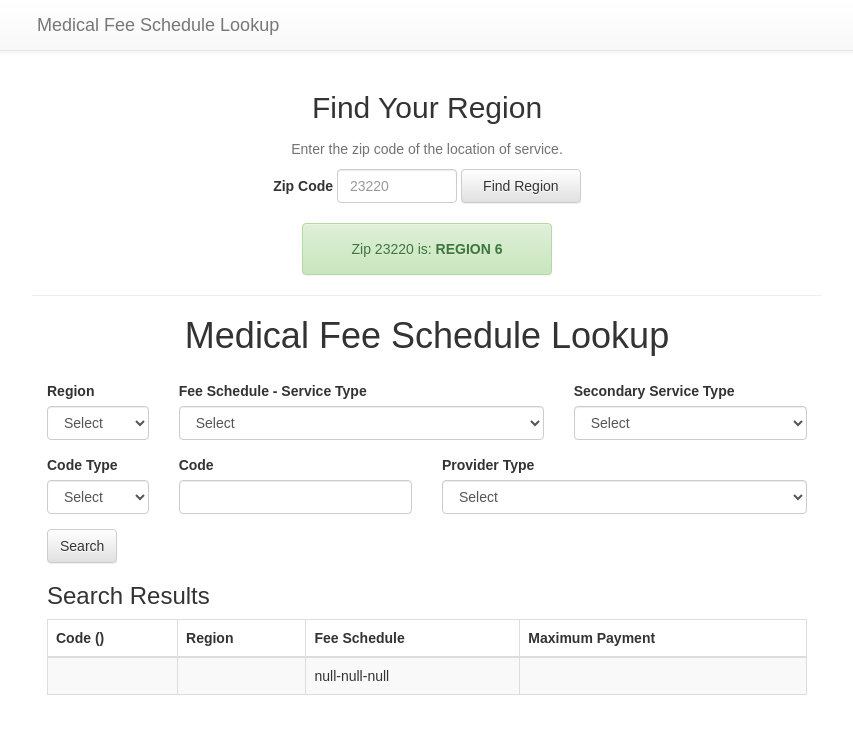
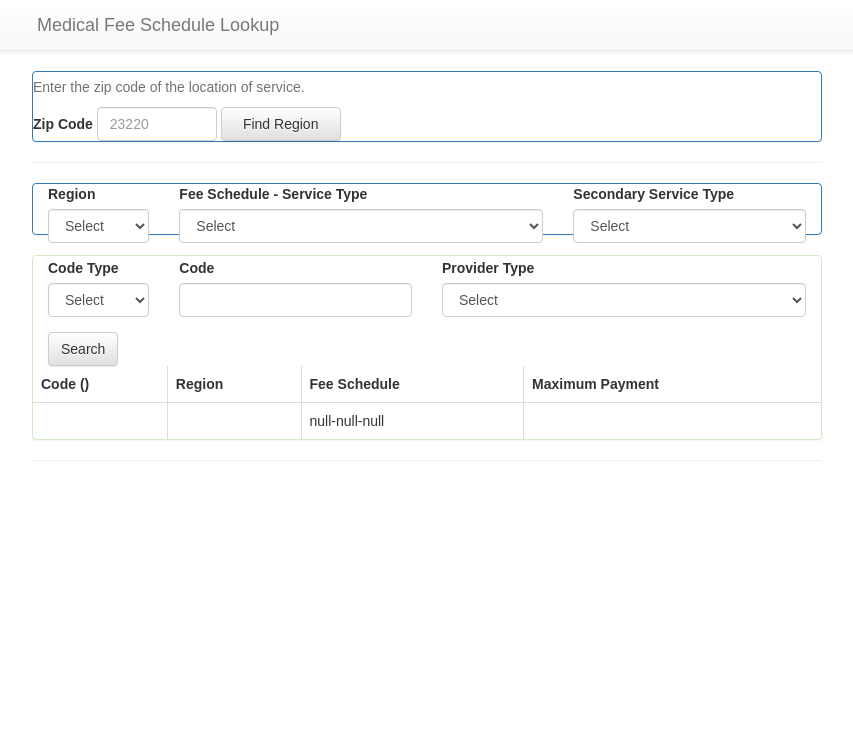
Before and after one commit to colbypainter/mfs-lookup, a React (Create React App) app: page / in a window 1280 px wide. Shown: the top 734 px of the page, without its empty margins (213-1066 px from the left). Built offline with nearby package versions, Linux system fonts and the light colour scheme.

Commit message:
panel styling

```diff
--- a/src/App.css
+++ b/src/App.css
@@ -14,10 +14,6 @@
   max-width: 800px;
 }
 
-.ZipLookup {
-  text-align: center;
-}
-
 #zip_input {
   width: 120px;
 }
@@ -32,11 +28,6 @@
   margin-top: 20px;
 }
 
-.FeeLookup h1 {
-  text-align: center;
-  margin-bottom: 25px;
-}
-
 .FeeLookup form {
   margin-bottom: 50px;
 }
--- a/src/App.js
+++ b/src/App.js
@@ -4,7 +4,7 @@
 import './App.css';
 import { Grid, Row, Col, Navbar, Jumbotron, ListGroup, ListGroupItem,
         Button, Form, FormControl, FormGroup, ControlLabel, HelpBlock,
-        Alert, Table } from 'react-bootstrap';
+        Alert, Table, Panel } from 'react-bootstrap';
 
 var _ = require('lodash');
 
@@ -205,7 +205,6 @@
                         recentResults={this.state.recentResults}
                         updateRecentResults={this.updateRecentResults} />
           </div>
-          <hr />
           <div>
             <Results region={this.state.region}
                       serviceType={this.state.serviceType}
@@ -218,7 +217,7 @@
                       updateRecentResults={this.updateRecentResults}
                               />
           </div>
-
+          <hr />
           <div>
             <RecentResults region={this.state.region}
                       serviceType={this.state.serviceType}
@@ -257,8 +256,7 @@
 class ZipLookup extends Component {
   render() {
     return (
-      <div className="ZipLookup">
-        <h2>Find Your Region</h2>
+      <Panel className="ZipLookup" header="Find Your Region" bsStyle="primary">
           <Form inline>
             <FormGroup>
                 <HelpBlock>Enter the zip code of the location of service.</HelpBlock>
@@ -270,10 +268,7 @@
                 <FormControl.Feedback />
             </FormGroup>
           </Form>
-          <Alert bsStyle="success" className="zip-alert">
-            Zip 23220 is: <strong>REGION 6</strong>
-          </Alert>
-      </div>
+      </Panel>
     );
   }
 }
@@ -282,8 +277,7 @@
 
   render() {
     return (
-      <div className="FeeLookup">
-      <h1>Medical Fee Schedule Lookup</h1>
+      <Panel className="FeeLookup" header="Medical Fee Schedule Lookup" bsStyle="primary">
         <Form>
           <Col md={2}>
             <FormGroup>
@@ -375,10 +369,9 @@
                                                         updateRecentResults={this.props.updateRecentResults} />
           </Col>
 
-
         </Form>
 
-      </div>
+      </Panel>
     );
   }
 }
@@ -553,10 +546,9 @@
 
   render() {
     return (
-      <div>
-      <Col md={12}>
-        <h3>Search Results</h3>
-        <Table bordered striped>
+      <Panel header="Search Results" bsStyle="success">
+
+        <Table bordered fill>
           <thead>
             <tr>
               <th>Code ({this.props.codeType})</th>
@@ -574,8 +566,8 @@
             </tr>
           </tbody>
         </Table>
-      </Col>
-      </div>
+
+      </Panel>
     );
   }
 }
@@ -589,7 +581,7 @@
     var resultsRows = [];
     for(var i=0; i < (recentResults.length); i++) {
       resultsRows.push(
-        <Table bordered striped>
+        <Table bordered striped fill>
             <thead>
               <tr>
                 <th>Code ({recentResults[i].codeType})</th>
@@ -612,10 +604,9 @@
     resultsRows.reverse;
 
     return (
-      <div>
-        <h3>Recent Searches</h3>
+      <Panel header="Recent Searches" bsStyle="info">
         {resultsRows}
-      </div>
+      </Panel>
       );
   }
 }
```
